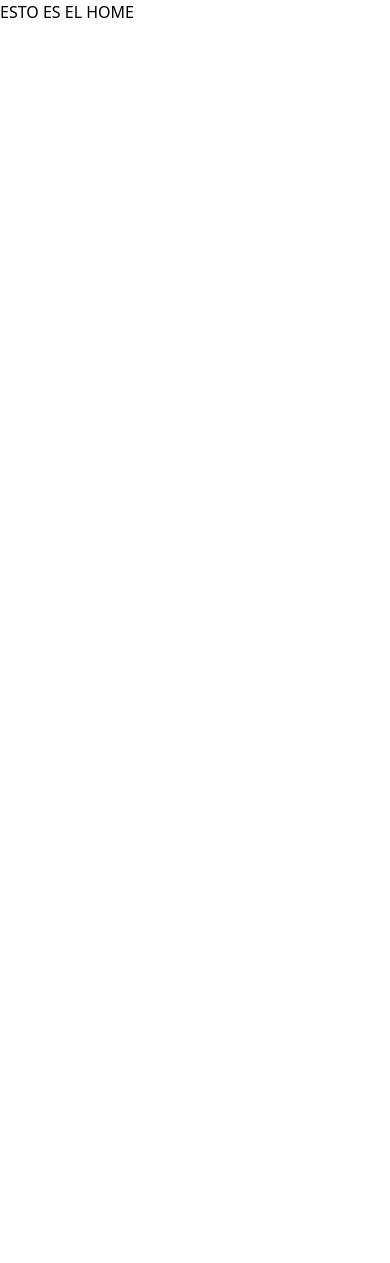
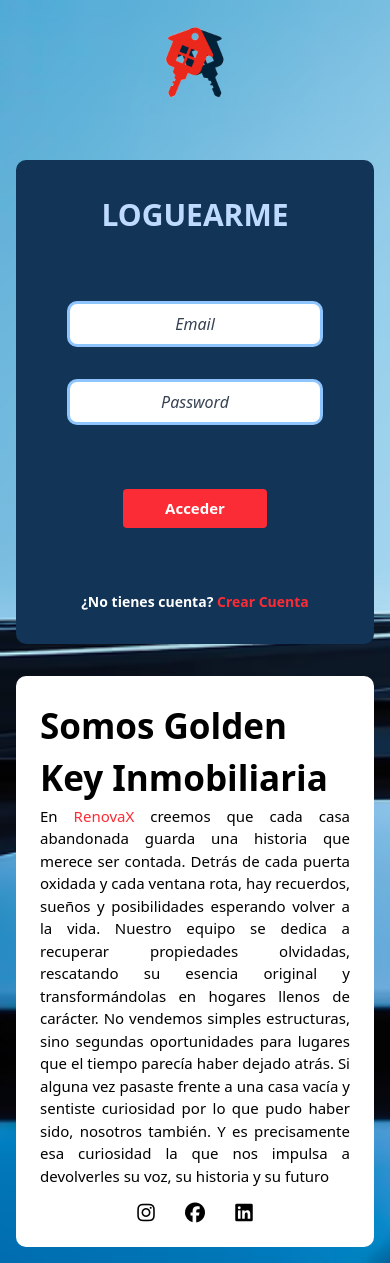
Before and after one commit to DavidKal29/GOLDEN-INMOBILIARIA-FRONTEND, a Vue app: page / in a window 390 px wide. Before the commit the page ends 844 px from the top, so only its background shows below. Built offline with nearby package versions, Linux system fonts and the light colour scheme.

Commit message:
Desarrollamos la interfaz de login completada, responsive y con componentes modularizados, listos para ser reutilizados

```diff
--- a/public/index.html
+++ b/public/index.html
@@ -7,6 +7,7 @@
     <link rel="icon" href="<%= BASE_URL %>favicon.ico">
     <title><%= htmlWebpackPlugin.options.title %></title>
     <script src="https://cdn.jsdelivr.net/npm/@tailwindcss/browser@4"></script>
+    <link rel="stylesheet" href="https://cdnjs.cloudflare.com/ajax/libs/font-awesome/7.0.1/css/all.min.css" integrity="sha512-2SwdPD6INVrV/lHTZbO2nodKhrnDdJK9/kg2XD1r9uGqPo1cUbujc+IYdlYdEErWNu69gVcYgdxlmVmzTWnetw==" crossorigin="anonymous" referrerpolicy="no-referrer" />
   </head>
   <body>
     <noscript>
--- /dev/null
+++ b/src/components/InfoComponent.vue
@@ -0,0 +1,28 @@
+<template>
+  <div class="bg-white rounded flex flex-col justify-center items-center gap-4 p-6 text-justify max-w-[800px] rounded-[10px]">
+
+            <!-- Texto -->
+            <div class="flex flex-col justify-start items-start">
+                <p class="text-black font-extrabold text-[35px] md:text-[45px] lg:text-[55px] text-start">Somos Golden Key Inmobiliaria</p>
+
+                <p class="text-[15px]">En <span class="text-red-500">RenovaX</span> creemos que cada casa abandonada guarda una historia que merece ser contada. Detrás de cada puerta oxidada y cada ventana rota, hay recuerdos, sueños y posibilidades esperando volver a la vida. Nuestro equipo se dedica a recuperar propiedades olvidadas, rescatando su esencia original y transformándolas en hogares llenos de carácter. No vendemos simples estructuras, sino segundas oportunidades para lugares que el tiempo parecía haber dejado atrás. Si alguna vez pasaste frente a una casa vacía y sentiste curiosidad por lo que pudo haber sido, nosotros también. Y es precisamente esa curiosidad la que nos impulsa a devolverles su voz, su historia y su futuro</p>
+            </div>
+
+            <!-- Redes sociales -->
+            <div class="flex justify-center items-center  text-[20px] gap-6">
+                <i class="fa-brands fa-instagram"></i>
+                <i class="fa-brands fa-facebook"></i>
+                <i class="fa-brands fa-linkedin"></i>
+            </div>
+    </div>
+</template>
+
+<script>
+export default {
+
+}
+</script>
+
+<style>
+
+</style>
--- a/src/router/index.js
+++ b/src/router/index.js
@@ -1,11 +1,11 @@
 import { createRouter, createWebHistory } from 'vue-router'
-import HomeView from '../views/HomeView.vue'
+import LoginView from '../views/LoginView.vue'
 
 const routes = [
   {
     path: '/',
-    name: 'home',
-    component: HomeView
+    name: 'login',
+    component: LoginView
   },
 
 ]
--- a/src/views/HomeView.vue
+++ /dev/null
@@ -1,13 +0,0 @@
-<template>
-  <h1>ESTO ES EL HOME</h1>
-</template>
-
-<script>
-export default {
-
-}
-</script>
-
-<style>
-
-</style>
--- /dev/null
+++ b/src/views/LoginView.vue
@@ -0,0 +1,54 @@
+
+
+<template >
+  <div class="min-h-screen md:min-h-md w-full flex justify-center items-center lg:justify-start flex-col gap-4 relative overflow-hidden"  >
+
+    <div class="flex justify-center items-center p-6">
+        <img src="/llave.gif" alt="llaves" class="w-[5rem]" >
+    </div>
+
+    <div class="flex justify-center itmes-center flex-col sm:flex-row p-4 gap-8 xl:gap-[5rem]">
+
+        <!-- Formulario de Login -->
+        <form action="" class="bg-[#123456] rounded-[10px] flex flex-col justify-center items-center gap-16 py-8 px-4 xl:w-[20rem]">
+            <p class="text-[30px] font-bold text-blue-200">LOGUEARME</p>
+            <div class="flex flex-col gap-8">
+                <input type="email" placeholder="Email" class="max-[360px]:w-[12rem] w-[16rem] text-center py-2 bg-white rounded-[10px] placeholder:text-gray-700 border-blue-300 border-3 placeholder:italic">
+                <input type="password" placeholder="Password" class="max-[360px]:w-[12rem] w-[16rem] text-center py-2 bg-white rounded-[10px] placeholder:text-gray-700 border-blue-300 border-3 placeholder:italic">
+            </div>
+            <button class="bg-red-500 text-white font-bold text-[15px] rounded w-[9rem] py-2">Acceder</button>
+            <p class="text-white font-semibold text-sm">¿No tienes cuenta? <a href="" class="text-red-500 font-semibold">Crear Cuenta</a></p>
+        </form>
+
+        <!-- Contenido de información -->
+         <InfoComponent></InfoComponent>
+
+    </div>
+
+    <!-- Circulo -->
+    <div style="background: linear-gradient(to bottom, #000000, red);" class="hidden lg:block rounded-full w-[50rem] h-[50rem] z-[-1] absolute lg:bottom-[-20rem] lg:right-[-10rem]">
+
+    </div>
+
+  </div>
+</template>
+
+<script>
+import InfoComponent from '@/components/InfoComponent.vue';
+export default {
+    components:{
+        InfoComponent
+    }
+
+}
+</script>
+
+<style>
+
+    body{
+        background-image: url('/public/background.avif');
+        background-size: cover;
+        background-repeat: no-repeat;
+        height: 100%;
+    }
+</style>
```
Also changed, not shown: src/components/HelloWorld.vue (deleted, +0 -59 lines).
